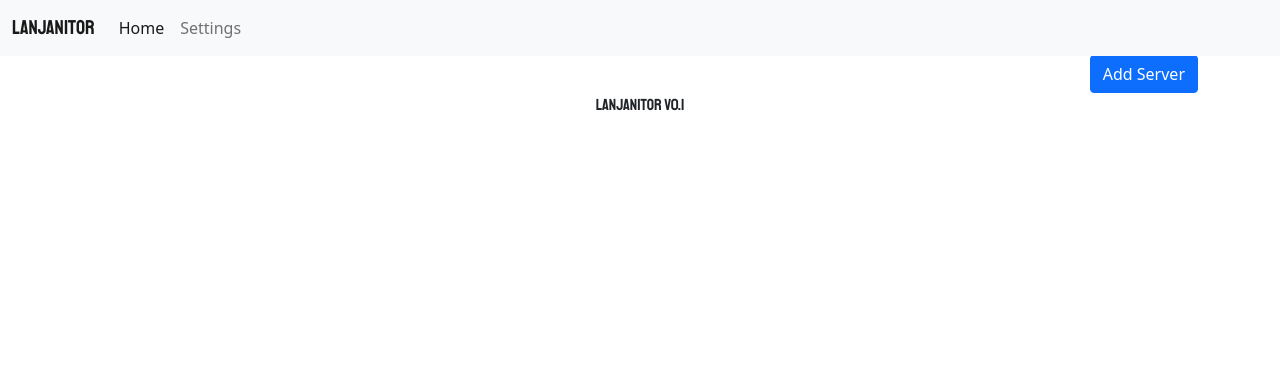
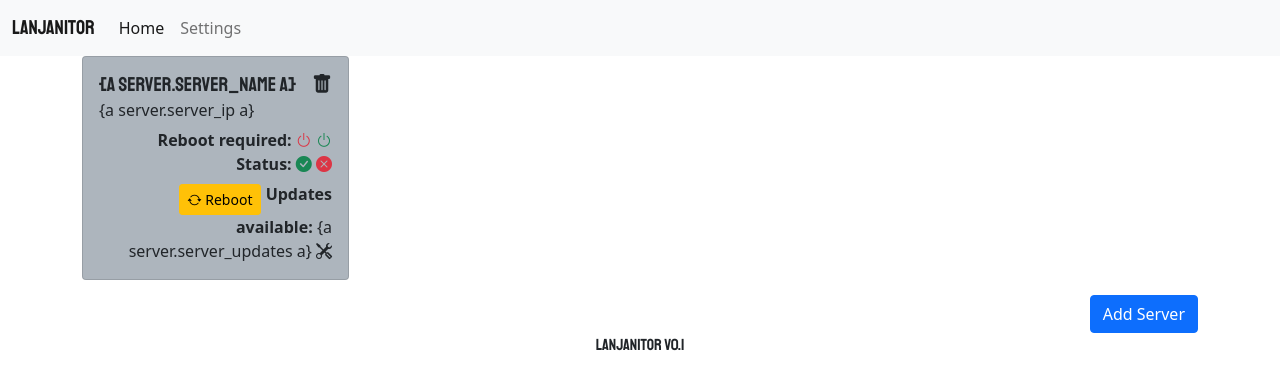
Before and after one commit to parbash/LanJanitor, a Flask app: template app/templates/index.html in a window 1280 px wide. Shown: the top 390 px of the page. Run offline with Flask 3, Linux system fonts and the light colour scheme; the template is opened without the code that fills it, so the values that code supplies are empty.

Commit message:
All changes for version 0.2: login system, UI, ansible, and more

```diff
--- a/app/app.py
+++ b/app/app.py
@@ -1,3 +1,77 @@
+# Lanjanitor - A simple Ansible based server management tool
+from flask import Flask, render_template, jsonify, request, make_response, session
+from Crypto.PublicKey import RSA
+from io import StringIO
+import ansible_runner
+import sqlite3
+import sys
+import os
+import click # command line parameters
+from werkzeug.security import generate_password_hash, check_password_hash
+
+app = Flask(__name__)
+app.secret_key = os.environ.get('SECRET_KEY', 'dev_secret_key')
+
+# --- USER AUTH SETUP ---
+def init_user_db():
+    with sqlite3.connect('/app/lanjanitor.db') as conn:
+        c = conn.cursor()
+        c.execute('''CREATE TABLE IF NOT EXISTS users (username TEXT PRIMARY KEY, password_hash TEXT)''')
+        # Insert default admin if not exists
+        c.execute("SELECT * FROM users WHERE username='admin'")
+        if not c.fetchone():
+            c.execute("INSERT INTO users (username, password_hash) VALUES (?, ?)", ('admin', generate_password_hash('admin')))
+        conn.commit()
+
+@app.before_first_request
+def ensure_user_db():
+    init_user_db()
+
+def login_required(f):
+    from functools import wraps
+    @wraps(f)
+    def decorated_function(*args, **kwargs):
+        if not session.get('user'):
+            return make_response('Unauthorized', 401)
+        return f(*args, **kwargs)
+    return decorated_function
+
+# --- AUTH API ENDPOINTS ---
+@app.route('/api/login', methods=['POST'])
+def login():
+    data = request.get_json()
+    username = data.get('username')
+    password = data.get('password')
+    with sqlite3.connect('/app/lanjanitor.db') as conn:
+        c = conn.cursor()
+        c.execute('SELECT password_hash FROM users WHERE username=?', (username,))
+        row = c.fetchone()
+        if row and check_password_hash(row[0], password):
+            session['user'] = username
+            return make_response('ok', 200)
+    return make_response('Invalid credentials', 401)
+
+@app.route('/api/logout', methods=['POST'])
+def logout():
+    session.pop('user', None)
+    return make_response('ok', 200)
+
+@app.route('/api/set_password', methods=['POST'])
+@login_required
+def set_password():
+    data = request.get_json()
+    old_password = data.get('old_password')
+    new_password = data.get('new_password')
+    username = session.get('user')
+    with sqlite3.connect('/app/lanjanitor.db') as conn:
+        c = conn.cursor()
+        c.execute('SELECT password_hash FROM users WHERE username=?', (username,))
+        row = c.fetchone()
+        if not row or not check_password_hash(row[0], old_password):
+            return make_response('Current password incorrect', 400)
+        c.execute('UPDATE users SET password_hash=? WHERE username=?', (generate_password_hash(new_password), username))
+        conn.commit()
+    return make_response('ok', 200)
 from flask import Flask, render_template, jsonify,request, make_response
 from Crypto.PublicKey import RSA
 from io import StringIO
@@ -35,11 +109,17 @@ def runPlaybook(_playbook, _ip):
 
 
 # HTML Routes
+@app.route('/login')
+def login_page():
+    return render_template('login.html')
+
 @app.route( '/' )
+@login_required
 def render_home():
     return render_template("index.html")
 
 @app.route( '/settings' )
+@login_required
 def render_settings():
     return render_template("settings.html")
 
@@ -68,14 +148,31 @@ def aptUpdate(_ip):
         conn.row_factory = dict_factory
         c = conn.cursor()
         try:
-            output = runPlaybook('update_check.yml', _ip )
+            output = runPlaybook('update_check.yml', _ip)
+            # Parse updates
             updates = output.status.split("{")[1].split('}')[0].split(':')[1].split(';')[0].replace(' ','').replace('"','')
             updates = int(updates)
-        except:
+        except Exception as ex:
             updates = -1
+            print(f'[CheckUpdates] Error parsing updates: {ex}')
+
+        # Parse reboot-required status from Ansible output
+        reboot_required = 'false'
         try:
-            print(updates)
-            c.execute(f'UPDATE servers SET server_updates = {updates} WHERE server_ip = "{_ip}"')
+            # Look for the debug output line for reboot_file.stat.exists
+            for line in output.status.splitlines():
+                if '"reboot_file.stat.exists": true' in line or "'reboot_file.stat.exists': True" in line:
+                    reboot_required = 'true'
+                    break
+                if '"reboot_file.stat.exists": false' in line or "'reboot_file.stat.exists': False" in line:
+                    reboot_required = 'false'
+                    break
+        except Exception as ex:
+            print(f'[CheckUpdates] Error parsing reboot status: {ex}')
+
+        try:
+            print(f'Updates: {updates}, Reboot required: {reboot_required}')
+            c.execute(f'UPDATE servers SET server_updates = {updates}, server_reboot = "{reboot_required}" WHERE server_ip = "{_ip}"')
         except Exception as ex:
             print(f'[CheckUpdates] Error updating db...{ex}')
         conn.commit()
@@ -97,6 +194,7 @@ def genkey():
 
 # HTML API Routes
 @app.route("/api/key",methods=["GET"])
+@login_required
 def getkey():
     try:
         with open('/app/public.pem', 'r') as file:
@@ -106,6 +204,7 @@ def getkey():
     return data
 
 @app.route("/api/updates", methods=["GET"])
+@login_required
 def aptUpgrade():
     output = runPlaybook( 'update_install.yml', request.args.get("ip") )
     app.logger.info(output.status)
@@ -113,13 +212,32 @@ def aptUpgrade():
     return make_response("ok", 200)
 
 @app.route("/api/servers",methods=["GET","POST","DELETE"])
+@login_required
 def servers():
+
+    import subprocess
+    import platform
+    def ping_host(ip):
+        # Use system ping, 1 packet, short timeout
+        param = '-n' if platform.system().lower() == 'windows' else '-c'
+        timeout = '-w' if platform.system().lower() == 'windows' else '-W'
+        try:
+            result = subprocess.run([
+                'ping', param, '1', timeout, '1', ip
+            ], stdout=subprocess.DEVNULL, stderr=subprocess.DEVNULL)
+            return result.returncode == 0
+        except Exception:
+            return False
+
     if request.method == 'GET':
         with sqlite3.connect('/app/lanjanitor.db') as conn:
             conn.row_factory = dict_factory
             c = conn.cursor()
             servers = c.execute("SELECT * FROM servers").fetchall()
-        return jsonify( servers )
+            # Add ping status to each server
+            for server in servers:
+                server['ping_status'] = 'online' if ping_host(server['server_ip']) else 'offline'
+        return jsonify(servers)
     elif request.method == 'POST':
         with sqlite3.connect('/app/lanjanitor.db') as conn:
             c = conn.cursor()
@@ -134,5 +252,18 @@ def servers():
             conn.commit()
         return make_response( "ok", 200 )
 
+# Add back the reboot_server route, now in the correct place and protected
+@app.route("/api/reboot", methods=["POST"])
+@login_required
+def reboot_server():
+    data = request.get_json()
+    ip = data.get("ip")
+    name = data.get("name")
+    if not ip:
+        return make_response("Missing IP", 400)
+    output = runPlaybook('reboot_server.yml', ip)
+    app.logger.info(f"Reboot triggered for {name} ({ip}): {output.status}")
+    return make_response("ok", 200)
+
 if __name__ == "__main__":
     app.run(debug=True, host='0.0.0.0', port=5000)
--- a/app/static/js/app.js
+++ b/app/static/js/app.js
@@ -1,3 +1,15 @@
+    $scope.rebootServer = function(_ip, _name){
+        if (confirm("Reboot " + _name + "? This will restart the server.")) {
+            document.getElementById('overlay').style.display = 'block';
+            $http.post("api/reboot", {ip: _ip, name: _name})
+            .then(function(response){
+                setTimeout(function(){
+                    $scope.getServers();
+                    document.getElementById('overlay').style.display = 'none';
+                }, 10000); // Wait 10 seconds for reboot
+            });
+        }
+    }
 // Define the `lanJanitorApp` module
 var app = angular.module('lanJanitor', []);
 
--- a/app/templates/index.html
+++ b/app/templates/index.html
@@ -74,7 +74,23 @@
                 <h5 class="card-title" style="font-family: Staatliches;">{a server.server_name a}<i class="bi bi-trash-fill float-end" ng-click="delServer(server.server_id,server.server_name)"></i></h5>
                 <h6 class="card-subtitle mb-2">{a server.server_ip a}</h6>
                 <p class="card-text" style="text-align:right;">
-                  <strong>Reboot required:</strong> {a server.server_reboot a}<br/>
+                  <strong>Reboot required:</strong>
+                  <span ng-if="server.server_reboot == 'true'">
+                    <i class="bi bi-power text-danger" title="Reboot required"></i>
+                  </span>
+                  <span ng-if="server.server_reboot != 'true'">
+                    <i class="bi bi-power text-success" title="No reboot required"></i>
+                  </span><br/>
+                  <strong>Status:</strong>
+                  <span ng-if="server.ping_status == 'online'">
+                    <i class="bi bi-check-circle-fill text-success" title="Online"></i>
+                  </span>
+                  <span ng-if="server.ping_status != 'online'">
+                    <i class="bi bi-x-circle-fill text-danger" title="Offline"></i>
+                  </span><br/>
+                  <button class="btn btn-warning btn-sm mt-2" ng-click="rebootServer(server.server_ip, server.server_name)">
+                    <i class="bi bi-arrow-repeat"></i> Reboot
+                  </button>
                   <strong>Updates available:</strong> {a server.server_updates a} <i class="bi bi-tools" ng-click="upgradeServer(server.server_ip,server.server_name)"></i>
                 </p>
               </div>
```
Also changed, not shown: app/ansible/reboot_server.yml (added, +13 -0 lines), app/ansible/update_check.yml (+7 -0 lines), app/templates/login.html (added, +48 -0 lines), README.md.
